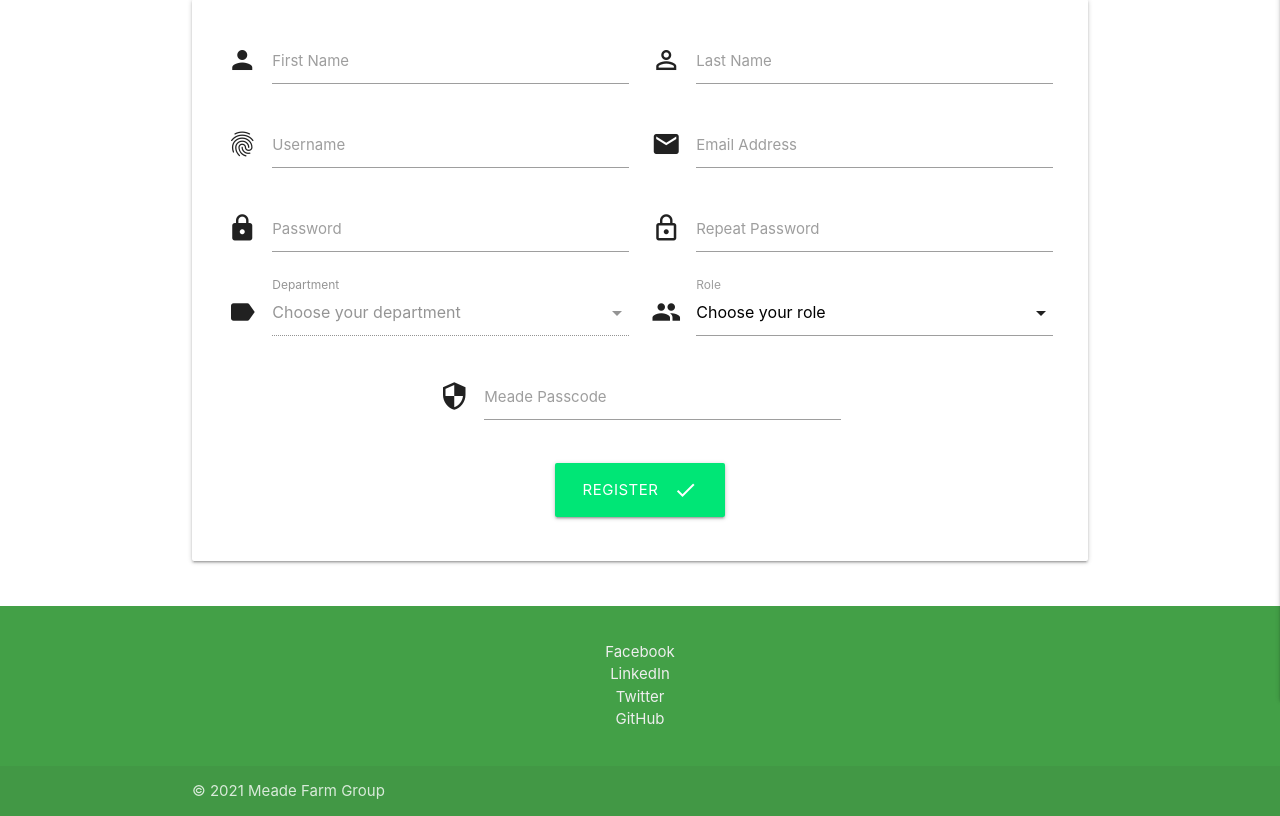
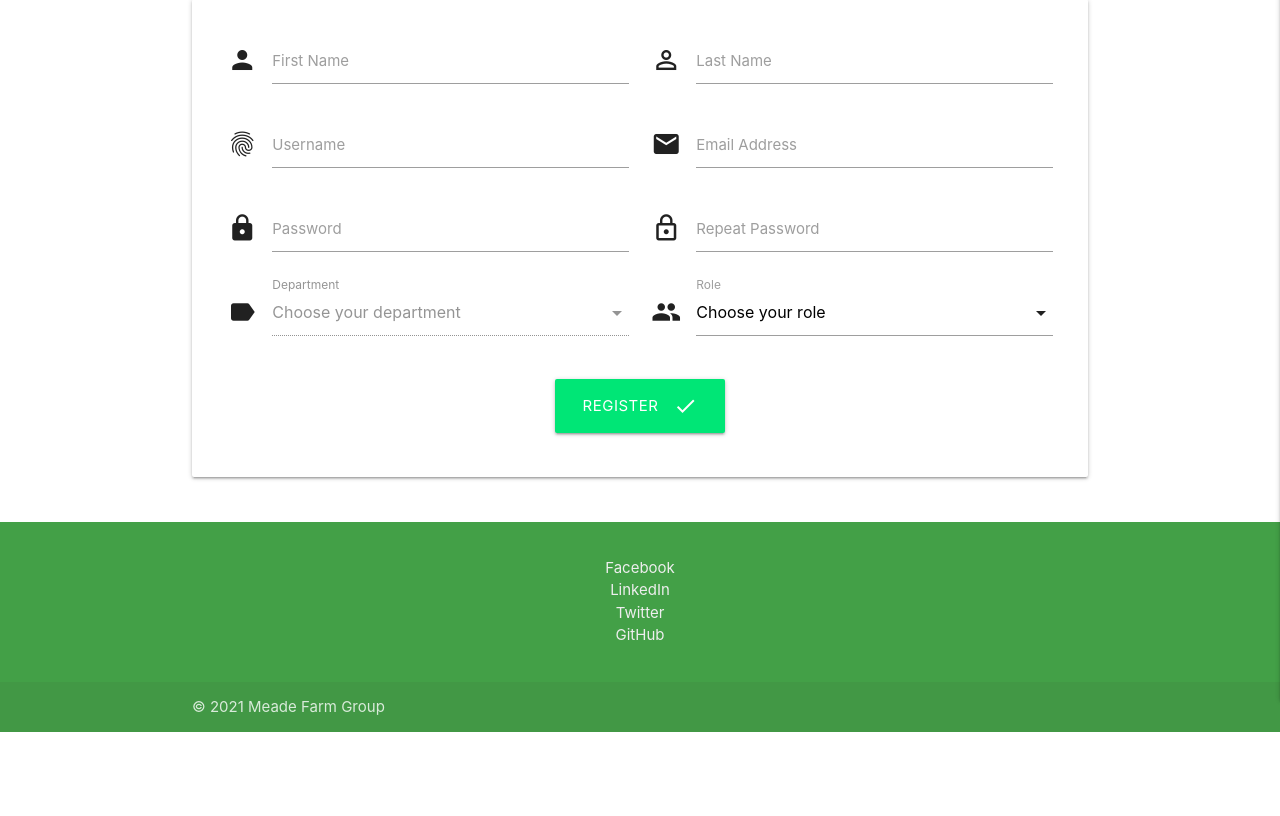
Before and after one commit to Summersby95/meade-product-app, a Flask app: page /register in a window 1280 px wide. Shown: the part 160-976 px from the top of the page. After the commit the page ends 892 px from the top, so only its background shows below. Run offline with Flask 2, Linux system fonts and the light colour scheme; data that the repository does not hold is empty; some libraries are stand-ins or nearby versions.

Commit message:
fix: remove meade passcode requirement from register route

```diff
--- a/templates/register.html
+++ b/templates/register.html
@@ -69,12 +69,6 @@
                     </select>
                     <label for="role">Role</label>
                 </div>
-                {# Meade (secret) Passcode Input To Authorize Registration #}
-                <div class="input-field col s12 offset-m3 m6">
-                    <i class="material-icons prefix">security</i>
-                    <input type="password" name="meade_password" id="meade_password" class="validate" required>
-                    <label for="meade_password">Meade Passcode</label>
-                </div>
             </div>
             <div class="row">
                 <div class="col s12 center-align">
```
